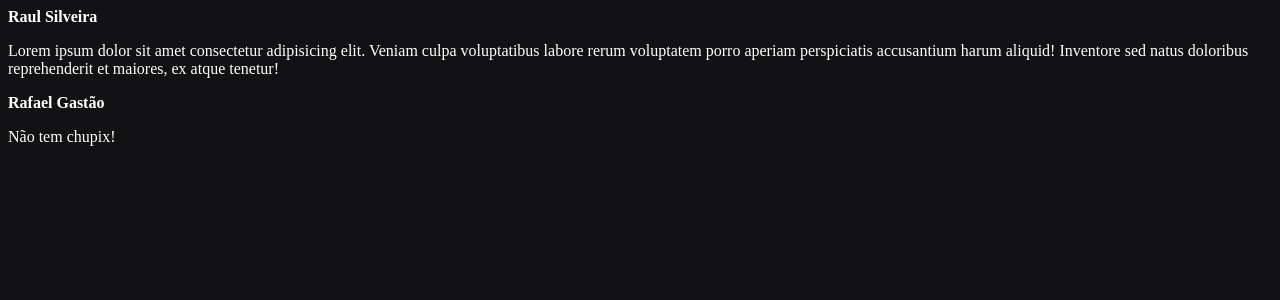
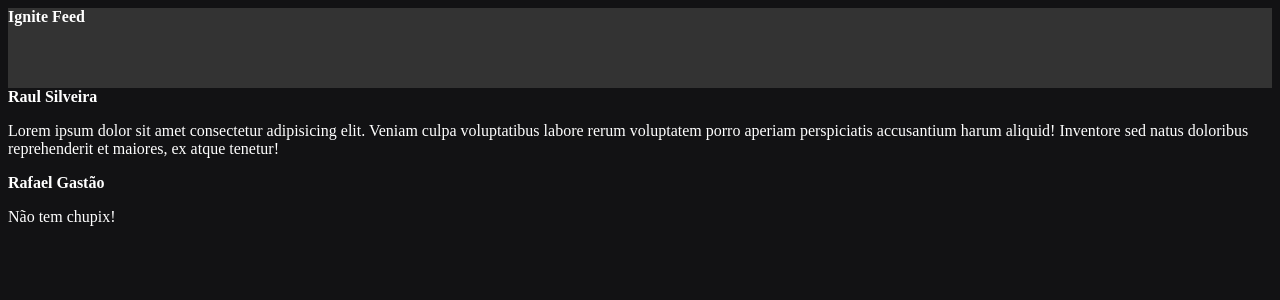
Before and after one commit to raul4nt/ignite-feed, a React (Vite) app: page / in a window 1280 px wide. Shown: the top 300 px of the page. Built offline with nearby package versions, Linux system fonts and the light colour scheme.

Commit message:
header created

```diff
--- a/src/App.jsx
+++ b/src/App.jsx
@@ -1,10 +1,13 @@
 // JSX = JavaScript + XML (HTML)
+import { Header } from './components/Header';
 import { Post } from './Post';
 import './styles.css';
 
 export function App() {
   return (
     <div>
+      <Header />
+
       <Post
       author="Raul Silveira"
       content="Lorem ipsum dolor sit amet consectetur adipisicing elit. Veniam culpa voluptatibus labore rerum voluptatem porro aperiam perspiciatis accusantium harum aliquid! Inventore sed natus doloribus reprehenderit et maiores, ex atque tenetur!"
--- /dev/null
+++ b/src/components/Header.jsx
@@ -0,0 +1,9 @@
+import styles from './Header.module.css';
+
+export function Header() {
+    return (
+        <header className={styles.header}>
+        <strong>Ignite Feed</strong>
+        </header>
+    )
+}
--- /dev/null
+++ b/src/components/Header.module.css
@@ -0,0 +1,4 @@
+.header {
+    background: #333;
+    height: 80px;
+}
```
